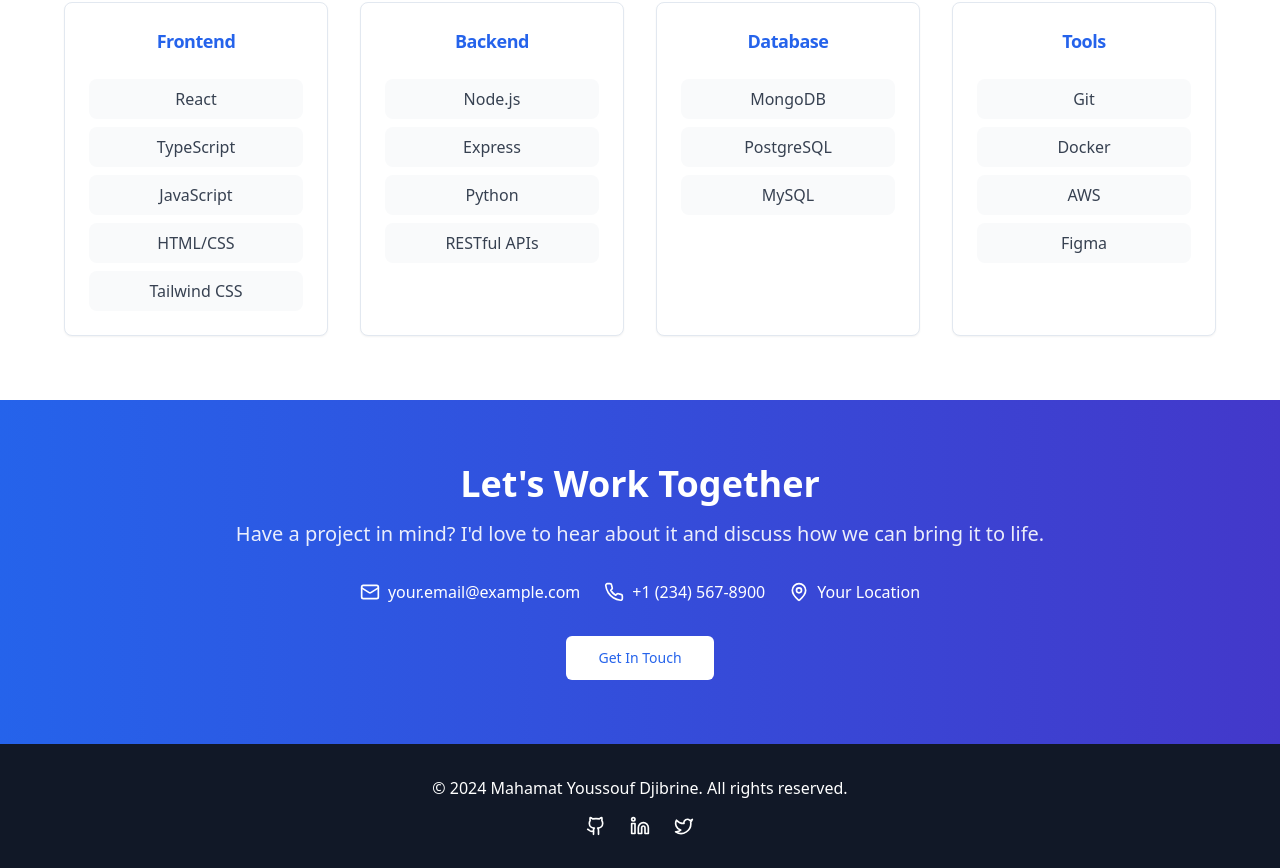
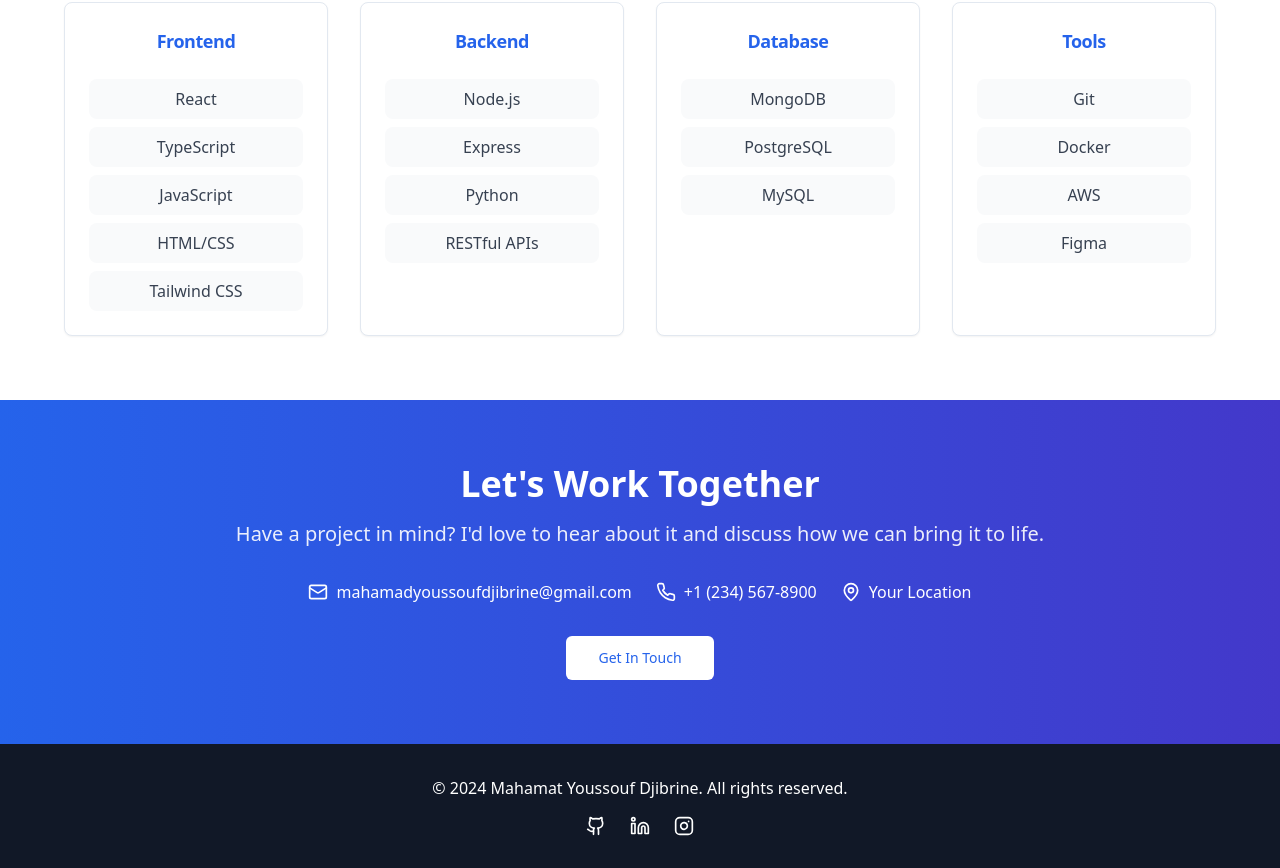
Before and after one commit to MahamadYoussoufDjibrine/captivating-work-vista, a React (Vite) app: page / in a window 1280 px wide. Shown: the part 1995-2863 px from the top of the page. Built offline with nearby package versions, Linux system fonts and the light colour scheme.

Commit message:
Add contact information and Instagram link
Update the contact section with the provided email address and link the Instagram icon to the given URL.

```diff
--- a/src/pages/Index.tsx
+++ b/src/pages/Index.tsx
@@ -1,5 +1,6 @@
+
 import { useState } from 'react';
-import { Mail, Phone, MapPin, ExternalLink, Github, Linkedin, Twitter } from 'lucide-react';
+import { Mail, Phone, MapPin, ExternalLink, Github, Linkedin, Twitter, Instagram } from 'lucide-react';
 import { Button } from '@/components/ui/button';
 import { Card, CardContent, CardDescription, CardHeader, CardTitle } from '@/components/ui/card';
 
@@ -53,6 +54,14 @@ const Index = () => {
 
   const handleDownloadCV = () => {
     window.open('https://drive.google.com/file/d/1Aopg_WW2eA15SZYUcQEzQRvhVftROX6n/view?usp=drive_link', '_blank');
+  };
+
+  const handleEmailClick = () => {
+    window.open('mailto:mahamadyoussoufdjibrine@gmail.com', '_blank');
+  };
+
+  const handleInstagramClick = () => {
+    window.open('https://www.threads.com/@mht0319?xmt=AQF046w_K1Pvt1OTozJBrhGG5Xn0VxK0kqE6pv056da-yw0', '_blank');
   };
 
   return (
@@ -142,7 +151,7 @@ const Index = () => {
                 My goal is to create solutions that not only meet requirements but exceed expectations.
               </p>
               <div className="flex space-x-4">
-                <Button variant="outline" size="sm">
+                <Button variant="outline" size="sm" onClick={handleEmailClick}>
                   <Mail className="w-4 h-4 mr-2" />
                   Email Me
                 </Button>
@@ -247,7 +256,7 @@ const Index = () => {
           <div className="flex flex-col sm:flex-row gap-6 justify-center items-center mb-8">
             <div className="flex items-center gap-2">
               <Mail className="w-5 h-5" />
-              <span>your.email@example.com</span>
+              <span>mahamadyoussoufdjibrine@gmail.com</span>
             </div>
             <div className="flex items-center gap-2">
               <Phone className="w-5 h-5" />
@@ -259,7 +268,7 @@ const Index = () => {
             </div>
           </div>
           <div className="flex justify-center space-x-4">
-            <Button variant="secondary" size="lg" className="bg-white text-blue-600 hover:bg-gray-100">
+            <Button variant="secondary" size="lg" className="bg-white text-blue-600 hover:bg-gray-100" onClick={handleEmailClick}>
               Get In Touch
             </Button>
           </div>
@@ -277,9 +286,9 @@ const Index = () => {
             <a href="#" className="hover:text-blue-400 transition-colors">
               <Linkedin className="w-5 h-5" />
             </a>
-            <a href="#" className="hover:text-blue-400 transition-colors">
-              <Twitter className="w-5 h-5" />
-            </a>
+            <button onClick={handleInstagramClick} className="hover:text-blue-400 transition-colors">
+              <Instagram className="w-5 h-5" />
+            </button>
           </div>
         </div>
       </footer>
```
